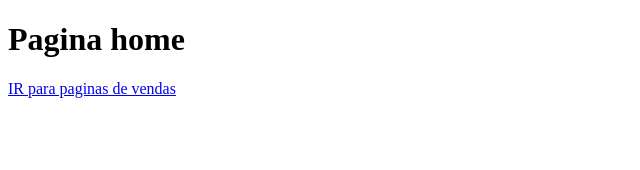
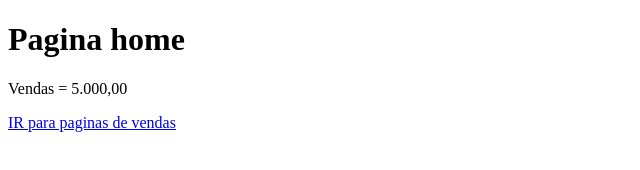
Before and after one commit to wagnerfeitosa/testeGitHub, a plain HTML site: page index.html in a window 1280 px wide. Shown: the whole page, without its empty margins (0-640 px from the left). Drawn offline with Linux system fonts and the light colour scheme.

Commit message:
modificado index

```diff
--- a/index.html
+++ b/index.html
@@ -7,6 +7,7 @@
 </head>
 <body>
     <h1>Pagina home</h1>
+    <p>Vendas = 5.000,00</p>
     <a href="vendas.html">IR para paginas de vendas </a>
 </body>
 </html>
```
